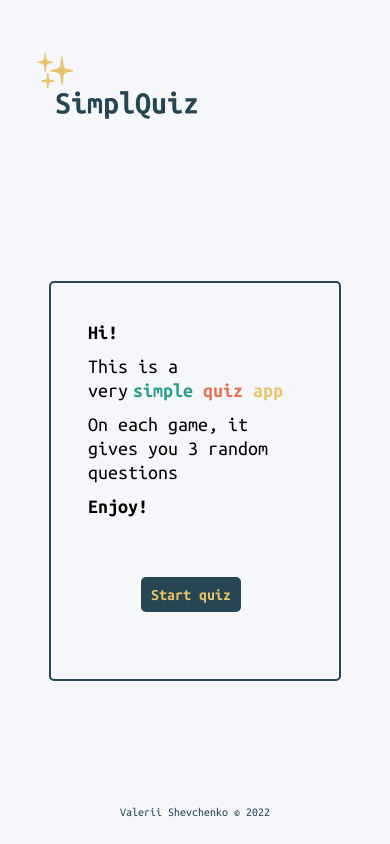
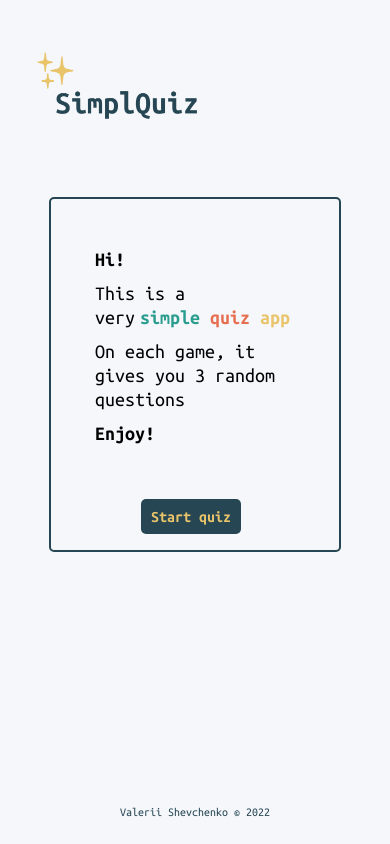
Before and after one commit to dadaismee/simpl-quiz, a React (Vite) app: page / in a window 390 px wide. Built offline with nearby package versions, Linux system fonts and the light colour scheme; no server answers.

Commit message:
Start+questScr CSS fixes

```diff
--- a/src/components/Button/button.css
+++ b/src/components/Button/button.css
@@ -24,7 +24,7 @@
   font-size: var(--small-button-font-size);
   background-color: transparent;
   color: var(--color-main);
-  margin: 1vh 2.5vh 1vh 0;
+  margin: 1vh 1.5vh 1vh 0;
 }
 
 .btn-quiz-selected {
@@ -32,7 +32,7 @@
   font-size: var(--small-button-font-size);
   background-color: var(--color-main);
   color: var(--color-accent-yellow);
-  margin: 1vh 2.5vh 1vh 0;
+  margin: 1vh 1.5vh 1vh 0;
 }
 
 .btn-disabled {
@@ -52,7 +52,7 @@
 .btn-correct {
   background-color: var(--color-correct-green);
   font-size: var(--small-button-font-size);
-  margin: 1vh 2.5vh 1vh 0;
+  margin: 1vh 1.5vh 1vh 0;
   border: 2px solid var(--color-correct-green);
 }
 
--- a/src/containers/QuestionScreen/questionScreen.css
+++ b/src/containers/QuestionScreen/questionScreen.css
@@ -5,10 +5,12 @@
   align-items: center;
 
   max-height: min-content;
+  max-width: 80%;
+  width: auto;
 
   border: 2px solid var(--color-main);
   border-radius: var(--border-radius);
-  padding: 48px 50px 3.5vh 50px;
+  padding: 4vh;
   margin : 2.7% 23%;
   transition: all 0.15s;
   opacity: 0;
@@ -26,8 +28,7 @@
 @media screen and (max-width: 850px) {
   .questionScreen__container {
     width: 85vw;
-    /* margin: 15% auto auto;   */
-    margin: auto;
+    margin: 20% auto auto;
     padding: 3vh;
   }
 }
--- a/src/containers/Start/start.css
+++ b/src/containers/Start/start.css
@@ -7,14 +7,14 @@
   width: 54%;
   border: 2px solid var(--color-main);
   border-radius: var(--border-radius);
-  padding-bottom: 67px;
+  padding: 4%;
   margin: 8% 23% 0px;
   animation: ScreenAnimation 1s;
 }
 
 .start__text {
   font-size: var(--main-font-size);
-  padding: 72px 100px 0px;
+  /* padding: 72px 100px 0px; */
   margin-bottom: 4%;
   line-height: 24px;
   /* width: 100%; */
@@ -43,8 +43,8 @@
 @media screen and (max-width: 850px) {
   .start__container {
     width: 75vw;
-    /* margin: 15% auto;   */
-    margin: auto;
+    margin: 20% auto auto;
+    /* margin: auto; */
   }
 }
 
```
